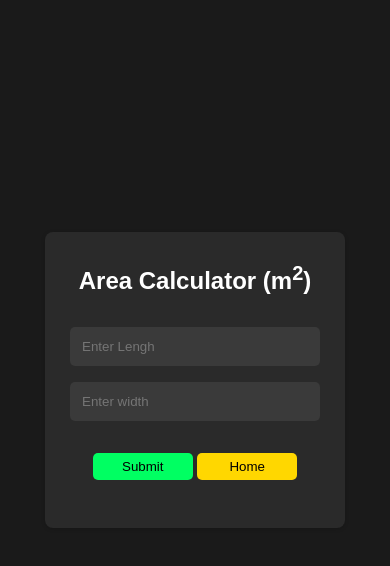
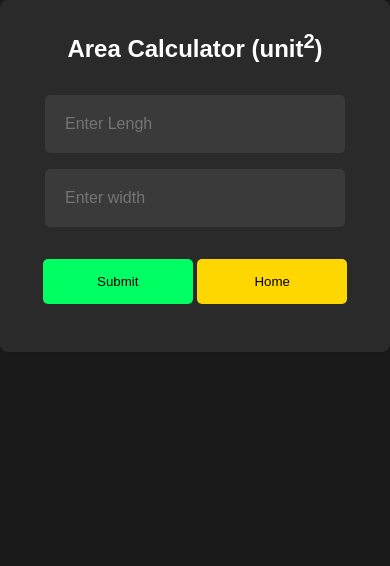
Before and after one commit to koushik-chowdhury/Front-End, a plain HTML site: page calculator-pro/features/area/area.html in a window 390 px wide. Drawn offline with Linux system fonts and the light colour scheme.

Commit message:
mobile responsive

```diff
--- a/calculator-pro/features/area/area.html
+++ b/calculator-pro/features/area/area.html
@@ -9,7 +9,7 @@
   <body>
     <div class="flex">
       <div class="container">
-        <h2>Area Calculator (m<sup>2</sup>)</h2>
+        <h2>Area Calculator (unit<sup>2</sup>)</h2>
         <div class="form">
           <input
             type="text"
--- a/calculator-pro/features/area/script.js
+++ b/calculator-pro/features/area/script.js
@@ -47,7 +47,7 @@ function Area() {
 
     // Create a paragraph element for the area text
     const divContent = document.createElement("p");
-    divContent.innerHTML = `Area is ${area} m<sup>2</sup>`; // Set the text content
+    divContent.innerHTML = `Area is ${area} unit<sup>2</sup>`; // Set the text content
 
     // Append the paragraph to the div
     areaDiv.appendChild(divContent);
--- a/calculator-pro/features/area/style.css
+++ b/calculator-pro/features/area/style.css
@@ -67,14 +67,55 @@
 }
 .divStyle{
   background-color: #2a2a2a;
-  padding: 15px;
-  width: 200px;
-  position: absolute;
-  top: 70%;
-  left: 43.6%;
+  padding: 23px;
+  width: auto;
+  /* position: absolute; */
+  /* top: 50%;
+  left: calc(); */
   border-radius: 5px;
   /* box-shadow: rgba(3, 102, 214, 0.3) 0px 0px 0px 3px;   */
   box-shadow: inset rgba(3, 102, 214, 0.3) 1px 1px 10px 3px;
   text-align: center;
   transition: 0.4s ease-out;
+  font-size: 1.3rem;
 }
+
+@media screen and (max-width: 600px) {
+  .flex {
+    display: flex;
+    justify-content: center;
+    align-items: center;
+    height: 100%;
+
+  }
+  .container {
+    display: flex;
+    flex-wrap: wrap;
+    gap: 2rem;
+    padding: 30px;
+    width: 100%;
+    border-radius: 8px;
+    padding-bottom: 3rem;
+    background-color: #2a2a2a;
+    justify-content: center;
+    box-shadow: rgba(0, 0, 0, 0.16) 0px 1px 4px;
+  }
+
+  .container input[type=text]{
+    padding: 20px;
+    border-radius: 5px;
+    border: none;
+    background-color: #3a3a3a;
+    width: 300px;
+    font-size: 1rem;
+  }
+.buttons button{
+    padding: 15px 10px;
+    width: 150px;
+    background-color: #00ff62;
+    color: #000000;
+    border: none;
+    border-radius: 5px;
+    cursor: pointer;
+}
+}
--- a/calculator-pro/style.css
+++ b/calculator-pro/style.css
@@ -63,7 +63,7 @@ img {
 }
 @media screen and (max-width: 600px) {
   .container {
-    width: 300px;
+    width: 100%;
   }
   .calculator {
     padding: 8px;
@@ -136,3 +136,17 @@ h3 span:nth-child(odd) {
 .contributor a:hover {
   text-decoration: underline;
 }
+
+@media screen and (max-width: 600px) {
+  .flex {
+    height: 100%;
+  }
+  .contributer-list {
+    left: 0px;
+    top: 60%;
+    width: 100%;
+    margin-top: 0px;
+    padding: 20px;
+  }
+
+}
```
